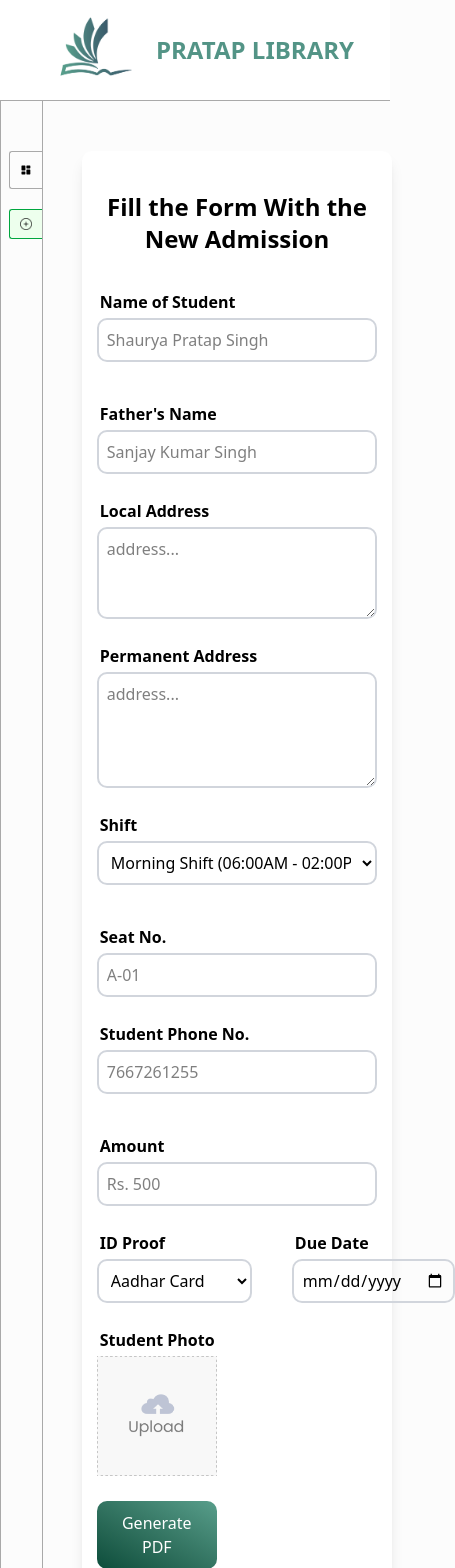
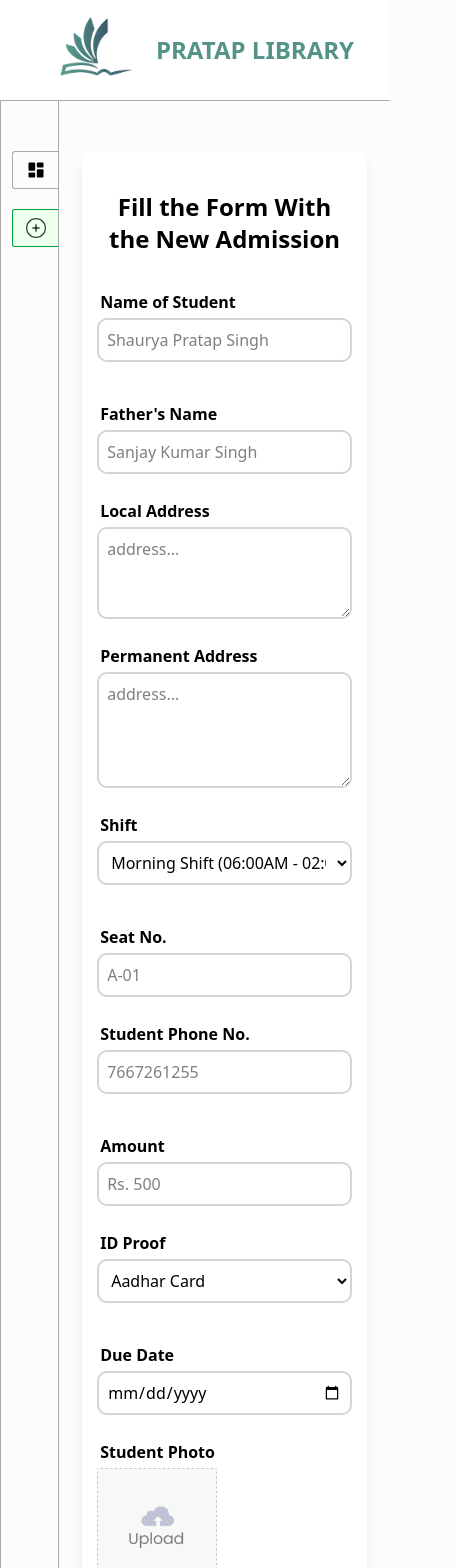
Before and after one commit to Shaurya045/Softbook, a React (Vite) app in the folder Client/: page /new-admission in a window 390 px wide. Shown: the top 1568 px of the page, 455 px wide, since content can reach past the window. Built offline with nearby package versions, Linux system fonts and the light colour scheme; what @react-pdf/renderer would draw is missing.

Commit message:
fixed ui error for mobile screen

```diff
--- a/Client/src/components/PDF2.jsx
+++ b/Client/src/components/PDF2.jsx
@@ -383,7 +383,7 @@ const MyDocument = ({ data, image }) => {
                     style={{
                       width: "100%",
                       height: "100%",
-                      borderRadius: 8,
+                      borderRadius: 5,
                       objectFit: "cover",
                     }}
                   />
--- a/Client/src/pages/NewAdmission.jsx
+++ b/Client/src/pages/NewAdmission.jsx
@@ -37,7 +37,7 @@ function NewAdmission() {
         <PDF2 data={data} image={image} setShowPDF={setShowPDF} />
       ) : (
         <div className="flex flex-col w-full justify-center items-center">
-          <div className="bg-white w-[80%] px-[15px] sm:px-[40px] rounded-[10px] flex flex-col gap-[35px] py-[40px] shadow-lg ">
+          <div className="bg-white w-[86%] sm:w-[80%] px-[15px] sm:px-[40px] rounded-[10px] flex flex-col gap-[35px] py-[40px] shadow-lg ">
             <h1 className="text-center text-2xl font-semibold  ">
               Fill the Form With the New Admission
             </h1>
@@ -176,7 +176,7 @@ function NewAdmission() {
                 </div>
               </div>
 
-              <div className="flex gap-[40px]">
+              <div className="flex flex-col lg:flex-row gap-[40px]">
                 <div className="flex flex-col gap-1 w-full">
                   <p className="text-[16px] font-semibold pl-[3px] ">
                     ID Proof
```
